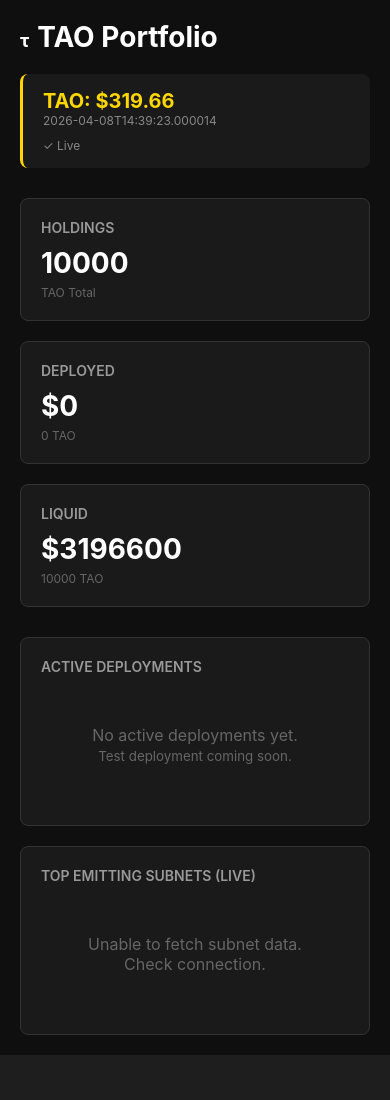
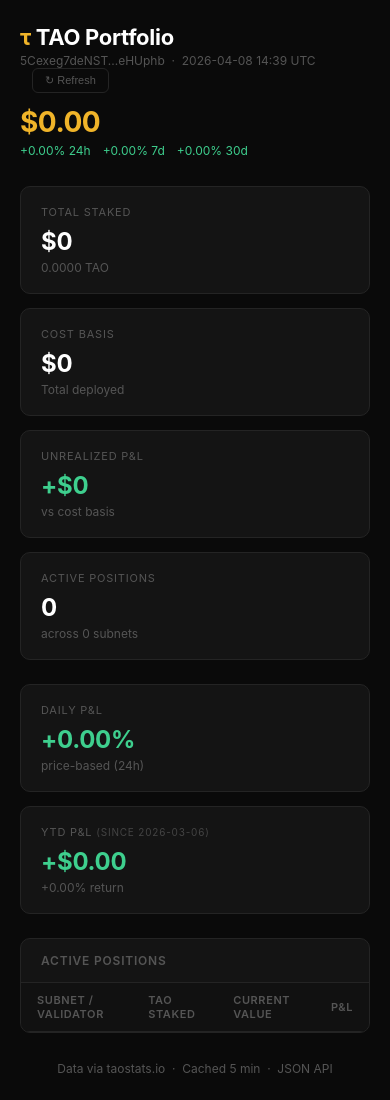
Before and after one commit to nhpcorp35/tao-dashboard, a Flask app: page / in a window 390 px wide. Before the commit the page ends 1055 px from the top, so only its background shows below. Run offline with Flask 3, Linux system fonts and the light colour scheme; data that the repository does not hold is empty.

Commit message:
Rebuild dashboard with live on-chain P&L data

```diff
--- a/app.py
+++ b/app.py
@@ -1,105 +1,153 @@
 #!/usr/bin/env python3
 """
-TAO Portfolio Dashboard
-Live alpha staking tracker with daily email integration
+TAO Portfolio Dashboard — Flask app
+Pulls live on-chain data via Taostats API
 """
 
 from flask import Flask, render_template, jsonify
-import json
-import os
+import json, os, time, requests
 from datetime import datetime
-import requests
 
 app = Flask(__name__)
-WORKSPACE = os.path.expanduser('~/.openclaw/workspace')
-POSITIONS_FILE = os.path.join(WORKSPACE, 'tao-dashboard', 'positions.json')
 
-# Default positions (empty for now, will be populated on first deploy)
-DEFAULT_POSITIONS = {
-    "holdings": {
-        "tao_total": 10000,
-        "tao_deployed": 0,
-        "tao_liquid": 10000
-    },
-    "deployments": [],  # [{subnet: 3, alpha_staked: 100, date: '2026-04-06'}]
-    "last_updated": datetime.utcnow().isoformat()
-}
+COLDKEY       = '5Cexeg7deNSTzsqMKuBmvc9JHGHymuL4SdjAA9Jw4eeHUphb'
+TAOSTATS_KEY  = os.environ.get('TAOSTATS_API_KEY', 'tao-3ab43b1a-25ef-4d3f-a677-03523704008a:7ec8aee8')
+SNAPSHOT_FILE = os.path.join(os.path.dirname(__file__), 'snapshot.json')
+BASE          = 'https://api.taostats.io/api'
+HEADERS       = {'Authorization': TAOSTATS_KEY}
 
-def load_positions():
-    """Load positions from file, or return defaults"""
-    if os.path.exists(POSITIONS_FILE):
+_cache = {'data': None, 'ts': 0}
+CACHE_TTL = 300  # 5 min
+
+def api(endpoint, params=None, retries=3):
+    url = f"{BASE}/{endpoint}"
+    for i in range(retries):
         try:
-            with open(POSITIONS_FILE) as f:
-                return json.load(f)
+            r = requests.get(url, headers=HEADERS, params=params, timeout=10)
+            if r.status_code == 429:
+                time.sleep(5 * (i + 1))
+                continue
+            r.raise_for_status()
+            return r.json()
+        except Exception as e:
+            if i == retries - 1:
+                return None
+            time.sleep(3)
+    return None
+
+def fetch_portfolio():
+    now = time.time()
+    if _cache['data'] and (now - _cache['ts']) < CACHE_TTL:
+        return _cache['data']
+
+    # TAO price
+    price_data = api('price/latest/v1', {'asset': 'tao'})
+    tao = 0.0
+    chg_24h = chg_7d = chg_30d = 0.0
+    if price_data and price_data.get('data'):
+        p = price_data['data'][0]
+        tao     = float(p['price'])
+        chg_24h = float(p.get('percent_change_24h', 0))
+        chg_7d  = float(p.get('percent_change_7d', 0))
+        chg_30d = float(p.get('percent_change_30d', 0))
+
+    # Delegation history
+    del_data = api('delegation/v1', {'nominator': COLDKEY, 'limit': 100})
+    txns = del_data['data'] if del_data and del_data.get('data') else []
+
+    # Build positions
+    positions = {}
+    for tx in sorted(txns, key=lambda x: x['timestamp']):
+        key  = (tx['netuid'], tx['delegate']['ss58'])
+        name = tx['delegate_name']
+        amt_tao   = int(tx['amount']) / 1e9
+        amt_alpha = int(tx['alpha'])  / 1e9
+        cost_usd  = float(tx['usd'])
+
+        if tx['action'] == 'DELEGATE':
+            if key not in positions:
+                positions[key] = {
+                    'netuid':     tx['netuid'],
+                    'validator':  name,
+                    'hotkey':     tx['delegate']['ss58'],
+                    'tao_staked': 0.0,
+                    'alpha_held': 0.0,
+                    'cost_usd':   0.0,
+                    'first_stake': tx['timestamp'][:10],
+                }
+            positions[key]['tao_staked'] += amt_tao
+            positions[key]['alpha_held'] += amt_alpha
+            positions[key]['cost_usd']   += cost_usd
+        elif tx['action'] == 'UNDELEGATE':
+            if key in positions:
+                positions[key]['tao_staked'] = max(0, positions[key]['tao_staked'] - amt_tao)
+                positions[key]['alpha_held'] = max(0, positions[key]['alpha_held'] - amt_alpha)
+                positions[key]['cost_usd']   = max(0, positions[key]['cost_usd']   - cost_usd)
+
+    active = [v for v in positions.values() if v['tao_staked'] > 0.001]
+
+    # Totals
+    total_tao    = sum(p['tao_staked'] for p in active)
+    total_cost   = sum(p['cost_usd']   for p in active)
+    total_usd    = total_tao * tao
+    unrealized   = total_usd - total_cost
+    ytd_pct      = ((total_usd / total_cost) - 1) * 100 if total_cost > 0 else 0
+
+    # Daily P&L from snapshot
+    daily_usd = daily_pct = None
+    if os.path.exists(SNAPSHOT_FILE):
+        try:
+            with open(SNAPSHOT_FILE) as f:
+                snap = json.load(f)
+            if snap.get('date') != datetime.utcnow().strftime('%Y-%m-%d'):
+                prev_val  = snap.get('total_tao_staked', total_tao) * snap.get('tao', tao)
+                daily_usd = total_usd - prev_val
+                daily_pct = ((tao / snap['tao']) - 1) * 100 if snap.get('tao') else chg_24h
         except:
-            return DEFAULT_POSITIONS
-    return DEFAULT_POSITIONS
+            pass
 
-def save_positions(data):
-    """Save positions to file"""
-    os.makedirs(os.path.dirname(POSITIONS_FILE), exist_ok=True)
-    with open(POSITIONS_FILE, 'w') as f:
-        json.dump(data, f, indent=2)
+    # Enrich positions with current values
+    for p in active:
+        val = p['tao_staked'] * tao
+        p['current_usd'] = val
+        p['pnl_usd']     = val - p['cost_usd']
+        p['pnl_pct']     = ((val / p['cost_usd']) - 1) * 100 if p['cost_usd'] > 0 else 0
 
-def get_taostats_data():
-    """Fetch live data from Taostats API"""
-    try:
-        # Get TAO price (simpler endpoint)
-        price_r = requests.get('https://api.taostats.io/api/v1/network', timeout=3)
-        price_r.raise_for_status()
-        network = price_r.json()
-        tao_price = network.get('tao_price', 319.66)
+    active.sort(key=lambda x: x['tao_staked'], reverse=True)
 
-        return {
-            'subnets': [],  # Skip for now, too slow
-            'tao_price': tao_price,
-            'timestamp': datetime.utcnow().isoformat()
-        }
-    except Exception as e:
-        print(f"Taostats fetch error: {e}")
-        # Return fallback data so page doesn't hang
-        return {
-            'subnets': [],
-            'tao_price': 319.66,
-            'timestamp': datetime.utcnow().isoformat(),
-            'error': 'Using cached price'
-        }
+    result = {
+        'tao':         tao,
+        'chg_24h':     chg_24h,
+        'chg_7d':      chg_7d,
+        'chg_30d':     chg_30d,
+        'total_tao':   total_tao,
+        'total_usd':   total_usd,
+        'total_cost':  total_cost,
+        'unrealized':  unrealized,
+        'ytd_pct':     ytd_pct,
+        'daily_usd':   daily_usd,
+        'daily_pct':   daily_pct if daily_pct is not None else chg_24h,
+        'positions':   active,
+        'updated':     datetime.utcnow().strftime('%Y-%m-%d %H:%M UTC'),
+        'coldkey':     COLDKEY[:12] + '...' + COLDKEY[-6:],
+    }
+    _cache['data'] = result
+    _cache['ts']   = now
+    return result
 
 @app.route('/')
 def dashboard():
-    """Main dashboard page"""
-    positions = load_positions()
-    taostats = get_taostats_data()
-
-    # Calculate totals
-    tao_deployed = positions['holdings']['tao_deployed']
-    tao_price = taostats.get('tao_price', 319.66)
-    deployed_usd = tao_deployed * tao_price
-
-    return render_template('dashboard.html',
-                          positions=positions,
-                          taostats=taostats,
-                          tao_price=tao_price,
-                          deployed_usd=deployed_usd)
-
-@app.route('/api/positions')
-def api_positions():
-    """API endpoint for positions"""
-    return jsonify(load_positions())
+    data = fetch_portfolio()
+    return render_template('dashboard.html', d=data)
 
 @app.route('/api/data')
 def api_data():
-    """API endpoint for dashboard data"""
-    positions = load_positions()
-    taostats = get_taostats_data()
-    tao_price = taostats.get('tao_price', 319.66)
+    return jsonify(fetch_portfolio())
 
-    return jsonify({
-        'positions': positions,
-        'taostats': taostats,
-        'tao_price': tao_price,
-        'timestamp': datetime.utcnow().isoformat()
-    })
+@app.route('/api/refresh')
+def api_refresh():
+    _cache['ts'] = 0
+    return jsonify({'ok': True})
 
 if __name__ == '__main__':
     port = int(os.environ.get('PORT', 5555))
--- a/templates/dashboard.html
+++ b/templates/dashboard.html
@@ -3,204 +3,346 @@
 <head>
   <meta charset="UTF-8">
   <meta name="viewport" content="width=device-width, initial-scale=1.0">
-    <title>TAO Portfolio Dashboard</title>
+  <title>TAO Portfolio</title>
   <style>
-        * { margin: 0; padding: 0; box-sizing: border-box; }
+    *, *::before, *::after { box-sizing: border-box; margin: 0; padding: 0; }
+
+    :root {
+      --bg:       #0a0a0a;
+      --surface:  #141414;
+      --border:   #242424;
+      --muted:    #555;
+      --text:     #e2e2e2;
+      --white:    #ffffff;
+      --gold:     #f0b429;
+      --green:    #3ecf8e;
+      --red:      #f87171;
+      --blue:     #60a5fa;
+    }
+
     body {
-            font-family: -apple-system, BlinkMacSystemFont, 'Segoe UI', Roboto, sans-serif;
-            background: #0f0f0f;
-            color: #e0e0e0;
-            padding: 20px;
+      font-family: -apple-system, BlinkMacSystemFont, 'Segoe UI', sans-serif;
+      background: var(--bg);
+      color: var(--text);
+      min-height: 100vh;
+      padding: 24px 20px;
     }
-        .container { max-width: 1200px; margin: 0 auto; }
-        h1 { margin-bottom: 20px; color: #fff; font-size: 28px; }
+
+    .container { max-width: 1100px; margin: 0 auto; }
+
+    /* ── Header ── */
     .header {
       display: flex;
       justify-content: space-between;
       align-items: center;
-            margin-bottom: 30px;
-            padding: 15px 20px;
-            background: #1a1a1a;
-            border-radius: 8px;
-            border-left: 3px solid #ffd700;
+      margin-bottom: 28px;
+      flex-wrap: wrap;
+      gap: 12px;
     }
-        .header-price {
-            font-size: 20px;
-            font-weight: bold;
-            color: #ffd700;
+    .header-left h1 {
+      font-size: 22px;
+      font-weight: 700;
+      color: var(--white);
+      letter-spacing: -0.3px;
     }
-        .header-time {
+    .header-left h1 span { color: var(--gold); }
+    .header-left .sub {
       font-size: 12px;
-            color: #888;
+      color: var(--muted);
+      margin-top: 3px;
+    }
+    .tao-price {
+      text-align: right;
+    }
+    .tao-price .price {
+      font-size: 28px;
+      font-weight: 700;
+      color: var(--gold);
+      letter-spacing: -0.5px;
+    }
+    .tao-price .changes {
+      font-size: 12px;
+      color: var(--muted);
+      margin-top: 4px;
+      display: flex;
+      gap: 12px;
+      justify-content: flex-end;
+    }
+    .up   { color: var(--green); }
+    .down { color: var(--red); }
+
+    /* ── Stats grid ── */
+    .stats {
+      display: grid;
+      grid-template-columns: repeat(auto-fit, minmax(200px, 1fr));
+      gap: 14px;
+      margin-bottom: 24px;
+    }
+    .stat {
+      background: var(--surface);
+      border: 1px solid var(--border);
+      border-radius: 10px;
+      padding: 18px 20px;
+    }
+    .stat-label {
+      font-size: 11px;
+      text-transform: uppercase;
+      letter-spacing: 0.8px;
+      color: var(--muted);
+      margin-bottom: 8px;
+    }
+    .stat-value {
+      font-size: 24px;
+      font-weight: 700;
+      color: var(--white);
+      letter-spacing: -0.3px;
+    }
+    .stat-sub {
+      font-size: 12px;
+      color: var(--muted);
+      margin-top: 4px;
+    }
+    .stat-value.pos { color: var(--green); }
+    .stat-value.neg { color: var(--red); }
+
+    /* ── P&L row ── */
+    .pnl-row {
+      display: grid;
+      grid-template-columns: 1fr 1fr;
+      gap: 14px;
+      margin-bottom: 24px;
+    }
+    @media (max-width: 500px) { .pnl-row { grid-template-columns: 1fr; } }
+
+    /* ── Section ── */
+    .section {
+      background: var(--surface);
+      border: 1px solid var(--border);
+      border-radius: 10px;
+      margin-bottom: 20px;
+      overflow: hidden;
+    }
+    .section-header {
+      padding: 14px 20px;
+      border-bottom: 1px solid var(--border);
+      font-size: 12px;
+      font-weight: 600;
+      text-transform: uppercase;
+      letter-spacing: 0.8px;
+      color: var(--muted);
     }
 
-        .grid {
-            display: grid;
-            grid-template-columns: repeat(auto-fit, minmax(300px, 1fr));
-            gap: 20px;
-            margin-bottom: 30px;
+    /* ── Table ── */
+    table { width: 100%; border-collapse: collapse; }
+    th {
+      padding: 10px 16px;
+      text-align: left;
+      font-size: 11px;
+      font-weight: 600;
+      text-transform: uppercase;
+      letter-spacing: 0.6px;
+      color: var(--muted);
+      background: #111;
+      border-bottom: 1px solid var(--border);
     }
+    td {
+      padding: 14px 16px;
+      font-size: 14px;
+      border-bottom: 1px solid #1a1a1a;
+      vertical-align: middle;
+    }
+    tr:last-child td { border-bottom: none; }
+    tr:hover td { background: #181818; }
 
-        .card {
-            background: #1a1a1a;
-            border: 1px solid #333;
-            border-radius: 8px;
-            padding: 20px;
+    .sn-badge {
+      display: inline-block;
+      background: #1e1e1e;
+      border: 1px solid var(--border);
+      border-radius: 5px;
+      padding: 2px 7px;
+      font-size: 12px;
+      font-weight: 600;
+      color: var(--gold);
+      margin-right: 8px;
     }
-        .card-title {
-            font-size: 14px;
-            color: #999;
-            text-transform: uppercase;
-            margin-bottom: 10px;
+    .validator-name { color: var(--text); font-size: 13px; }
+
+    .pnl-pill {
+      display: inline-block;
+      padding: 3px 8px;
+      border-radius: 20px;
+      font-size: 12px;
       font-weight: 600;
     }
-        .card-value {
-            font-size: 28px;
-            font-weight: bold;
-            color: #fff;
+    .pnl-pill.pos { background: rgba(62,207,142,0.12); color: var(--green); }
+    .pnl-pill.neg { background: rgba(248,113,113,0.12); color: var(--red); }
+
+    .bar-wrap {
+      width: 80px;
+      height: 4px;
+      background: var(--border);
+      border-radius: 2px;
+      overflow: hidden;
+      display: inline-block;
+      vertical-align: middle;
     }
-        .card-sub {
+    .bar-fill { height: 100%; border-radius: 2px; background: var(--gold); }
+
+    .footer {
+      margin-top: 28px;
+      text-align: center;
       font-size: 12px;
-            color: #666;
-            margin-top: 5px;
+      color: var(--muted);
     }
+    .footer a { color: var(--muted); text-decoration: none; }
+    .footer a:hover { color: var(--text); }
 
-        .positive { color: #4ade80; }
-        .negative { color: #f87171; }
-
-        table {
-            width: 100%;
-            border-collapse: collapse;
-            margin-top: 20px;
+    .refresh-btn {
+      background: none;
+      border: 1px solid var(--border);
+      color: var(--muted);
+      font-size: 11px;
+      padding: 5px 12px;
+      border-radius: 6px;
+      cursor: pointer;
+      margin-left: 12px;
     }
-        thead {
-            background: #222;
-            border-bottom: 2px solid #333;
-        }
-        th {
-            padding: 12px;
-            text-align: left;
-            font-weight: 600;
-            color: #bbb;
-            font-size: 12px;
-            text-transform: uppercase;
-        }
-        td {
-            padding: 12px;
-            border-bottom: 1px solid #2a2a2a;
-            font-size: 14px;
-        }
-        tr:hover { background: #151515; }
-
-        .emoji { font-size: 18px; margin-right: 8px; }
-        .status-empty {
-            text-align: center;
-            padding: 40px;
-            color: #666;
-        }
+    .refresh-btn:hover { border-color: var(--gold); color: var(--gold); }
 
     @media (max-width: 768px) {
-            .header { flex-direction: column; gap: 10px; align-items: flex-start; }
-            .grid { grid-template-columns: 1fr; }
+      .header { flex-direction: column; align-items: flex-start; }
+      .tao-price { text-align: left; }
+      .tao-price .changes { justify-content: flex-start; }
+      th.hide-sm, td.hide-sm { display: none; }
     }
   </style>
 </head>
 <body>
 <div class="container">
-        <h1><span class="emoji">τ</span>TAO Portfolio</h1>
 
+  <!-- Header -->
   <div class="header">
-            <div>
-                <div class="header-price">TAO: ${{ tao_price|round(2) }}</div>
-                <div class="header-time">{{ taostats.timestamp }}</div>
+    <div class="header-left">
+      <h1><span>τ</span> TAO Portfolio</h1>
+      <div class="sub">{{ d.coldkey }} &nbsp;·&nbsp; {{ d.updated }}
+        <button class="refresh-btn" onclick="location.reload()">↻ Refresh</button>
       </div>
-            <div class="header-time">
-                {% if taostats.error %}
-                    ⚠️ Data fetch error
-                {% else %}
-                    ✓ Live
-                {% endif %}
+    </div>
+    <div class="tao-price">
+      <div class="price">${{ '%.2f'|format(d.tao) }}</div>
+      <div class="changes">
+        <span class="{{ 'up' if d.chg_24h >= 0 else 'down' }}">{{ '+' if d.chg_24h >= 0 else '' }}{{ '%.2f'|format(d.chg_24h) }}% 24h</span>
+        <span class="{{ 'up' if d.chg_7d  >= 0 else 'down' }}">{{ '+' if d.chg_7d  >= 0 else '' }}{{ '%.2f'|format(d.chg_7d)  }}% 7d</span>
+        <span class="{{ 'up' if d.chg_30d >= 0 else 'down' }}">{{ '+' if d.chg_30d >= 0 else '' }}{{ '%.2f'|format(d.chg_30d) }}% 30d</span>
+      </div>
     </div>
   </div>
 
-        <div class="grid">
-            <div class="card">
-                <div class="card-title">Holdings</div>
-                <div class="card-value">{{ positions.holdings.tao_total|round(2) }}</div>
-                <div class="card-sub">TAO Total</div>
+  <!-- Stats row -->
+  <div class="stats">
+    <div class="stat">
+      <div class="stat-label">Total Staked</div>
+      <div class="stat-value">${{ '{:,.0f}'.format(d.total_usd) }}</div>
+      <div class="stat-sub">{{ '%.4f'|format(d.total_tao) }} TAO</div>
     </div>
-
-            <div class="card">
-                <div class="card-title">Deployed</div>
-                <div class="card-value">${{ (positions.holdings.tao_deployed * tao_price)|round(0)|int }}</div>
-                <div class="card-sub">{{ positions.holdings.tao_deployed|round(2) }} TAO</div>
+    <div class="stat">
+      <div class="stat-label">Cost Basis</div>
+      <div class="stat-value">${{ '{:,.0f}'.format(d.total_cost) }}</div>
+      <div class="stat-sub">Total deployed</div>
     </div>
-
-            <div class="card">
-                <div class="card-title">Liquid</div>
-                <div class="card-value">${{ (positions.holdings.tao_liquid * tao_price)|round(0)|int }}</div>
-                <div class="card-sub">{{ positions.holdings.tao_liquid|round(2) }} TAO</div>
+    <div class="stat">
+      <div class="stat-label">Unrealized P&L</div>
+      <div class="stat-value {{ 'pos' if d.unrealized >= 0 else 'neg' }}">
+        {{ '+' if d.unrealized >= 0 else '' }}${{ '{:,.0f}'.format(d.unrealized) }}
+      </div>
+      <div class="stat-sub">vs cost basis</div>
+    </div>
+    <div class="stat">
+      <div class="stat-label">Active Positions</div>
+      <div class="stat-value">{{ d.positions|length }}</div>
+      <div class="stat-sub">across {{ d.positions|map(attribute='netuid')|list|unique|list|length }} subnets</div>
     </div>
   </div>
 
-        <div class="card">
-            <div class="card-title">Active Deployments</div>
-            {% if positions.deployments %}
+  <!-- P&L row -->
+  <div class="pnl-row">
+    <div class="stat">
+      <div class="stat-label">Daily P&L</div>
+      {% if d.daily_usd is not none %}
+        <div class="stat-value {{ 'pos' if d.daily_usd >= 0 else 'neg' }}">
+          {{ '+' if d.daily_usd >= 0 else '' }}${{ '{:,.2f}'.format(d.daily_usd) }}
+        </div>
+        <div class="stat-sub">{{ '+' if d.daily_pct >= 0 else '' }}{{ '%.2f'|format(d.daily_pct) }}% vs yesterday</div>
+      {% else %}
+        <div class="stat-value {{ 'pos' if d.daily_pct >= 0 else 'neg' }}">
+          {{ '+' if d.daily_pct >= 0 else '' }}{{ '%.2f'|format(d.daily_pct) }}%
+        </div>
+        <div class="stat-sub">price-based (24h)</div>
+      {% endif %}
+    </div>
+    <div class="stat">
+      <div class="stat-label">YTD P&L <span style="font-size:10px;color:#444">(since 2026-03-06)</span></div>
+      <div class="stat-value {{ 'pos' if d.unrealized >= 0 else 'neg' }}">
+        {{ '+' if d.unrealized >= 0 else '' }}${{ '{:,.2f}'.format(d.unrealized) }}
+      </div>
+      <div class="stat-sub">{{ '+' if d.ytd_pct >= 0 else '' }}{{ '%.2f'|format(d.ytd_pct) }}% return</div>
+    </div>
+  </div>
+
+  <!-- Positions table -->
+  <div class="section">
+    <div class="section-header">Active Positions</div>
     <table>
       <thead>
         <tr>
-                            <th>Subnet</th>
-                            <th>Alpha Staked</th>
-                            <th>Deployed Date</th>
-                            <th>Status</th>
+          <th>Subnet / Validator</th>
+          <th>TAO Staked</th>
+          <th>Current Value</th>
+          <th class="hide-sm">Cost Basis</th>
+          <th>P&L</th>
+          <th class="hide-sm">Allocation</th>
+          <th class="hide-sm">Since</th>
         </tr>
       </thead>
       <tbody>
-                        {% for dep in positions.deployments %}
+        {% for p in d.positions %}
         <tr>
-                            <td>SN{{ dep.subnet }}</td>
-                            <td>{{ dep.alpha_staked|round(4) }}</td>
-                            <td>{{ dep.date }}</td>
-                            <td><span class="positive">●</span> Active</td>
+          <td>
+            <span class="sn-badge">SN{{ p.netuid }}</span>
+            <span class="validator-name">{{ p.validator }}</span>
+          </td>
+          <td>{{ '%.4f'|format(p.tao_staked) }}</td>
+          <td>${{ '{:,.2f}'.format(p.current_usd) }}</td>
+          <td class="hide-sm">${{ '{:,.2f}'.format(p.cost_usd) }}</td>
+          <td>
+            <span class="pnl-pill {{ 'pos' if p.pnl_usd >= 0 else 'neg' }}">
+              {{ '+' if p.pnl_usd >= 0 else '' }}{{ '%.1f'|format(p.pnl_pct) }}%
+            </span>
+            <div style="font-size:11px; color:var(--muted); margin-top:3px;">
+              {{ '+' if p.pnl_usd >= 0 else '' }}${{ '{:,.2f}'.format(p.pnl_usd) }}
+            </div>
+          </td>
+          <td class="hide-sm">
+            <div class="bar-wrap">
+              <div class="bar-fill" style="width:{{ [(p.tao_staked / d.total_tao * 100), 100]|min|round|int }}%"></div>
+            </div>
+            <span style="font-size:11px; color:var(--muted); margin-left:6px;">
+              {{ '%.1f'|format(p.tao_staked / d.total_tao * 100) }}%
+            </span>
+          </td>
+          <td class="hide-sm" style="color:var(--muted); font-size:12px;">{{ p.first_stake }}</td>
         </tr>
         {% endfor %}
       </tbody>
     </table>
-            {% else %}
-                <div class="status-empty">
-                    No active deployments yet.<br>
-                    <small>Test deployment coming soon.</small>
-                </div>
-            {% endif %}
   </div>
 
-        <div class="card" style="margin-top: 20px;">
-            <div class="card-title">Top Emitting Subnets (Live)</div>
-            {% if taostats.subnets %}
-                <table>
-                    <thead>
-                        <tr>
-                            <th>Subnet</th>
-                            <th>Emission %</th>
-                            <th>Miners</th>
-                            <th>Total Stake</th>
-                        </tr>
-                    </thead>
-                    <tbody>
-                        {% for subnet in taostats.subnets[:5] %}
-                        <tr>
-                            <td>SN{{ subnet.netuid }} — {{ subnet.name }}</td>
-                            <td>{{ subnet.emission|default('—')|round(2) }}%</td>
-                            <td>{{ subnet.miner_count|default('—') }}</td>
-                            <td>{{ subnet.total_stake|default('—') }}</td>
-                        </tr>
-                        {% endfor %}
-                    </tbody>
-                </table>
-            {% else %}
-                <div class="status-empty">Unable to fetch subnet data. Check connection.</div>
-            {% endif %}
+  <div class="footer">
+    Data via <a href="https://taostats.io" target="_blank">taostats.io</a> &nbsp;·&nbsp;
+    Cached 5 min &nbsp;·&nbsp;
+    <a href="/api/data" target="_blank">JSON API</a>
   </div>
+
 </div>
 </body>
 </html>
```
Lines whose indentation alone changed are shown as unchanged.
